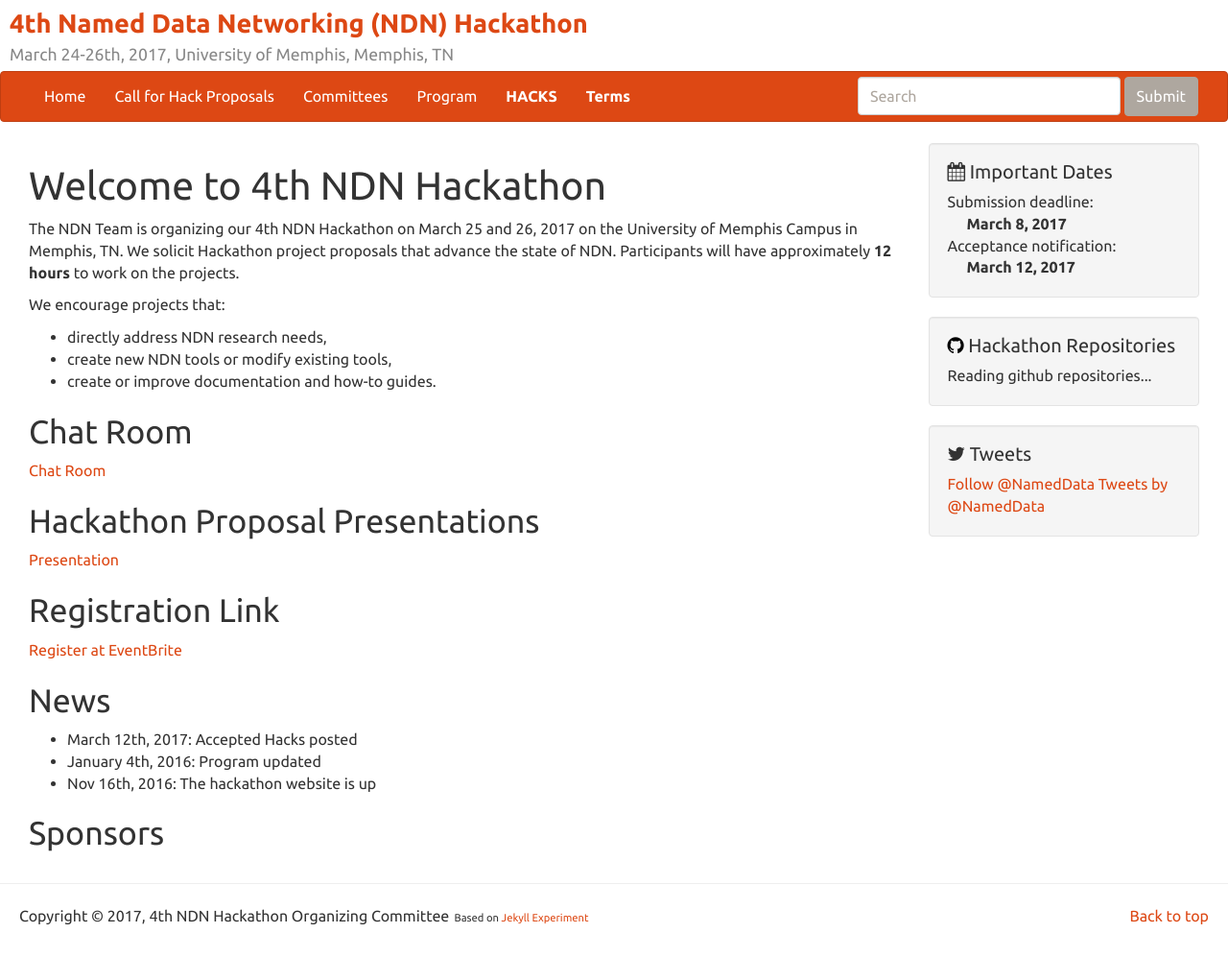
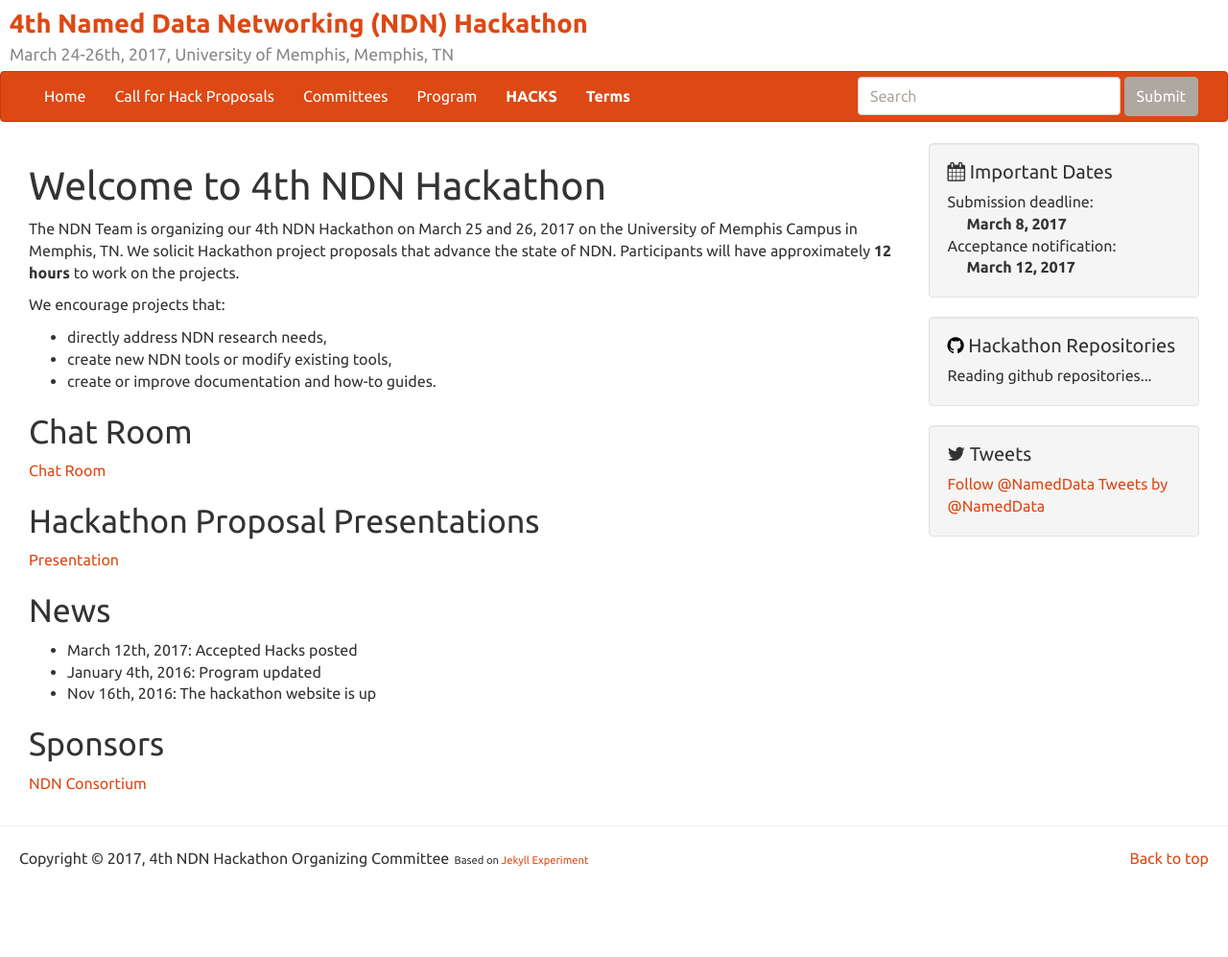
Before and after one commit to 4th-ndn-hackathon/4th-ndn-hackathon, a Jekyll site: the page built from index.md, in a window 1280 px wide. Shown: the whole page at 96% size. Built offline with Jekyll 4.4.1, drawn with Linux system fonts in a browser that asks for light colours; comment, search, counter and statistics services are not loaded; after the commit the page ends 937 px from its top, so only the background shows below that.

Commit message:
update index

```diff
--- a/index.md
+++ b/index.md
@@ -20,10 +20,6 @@ We encourage projects that:
 [Presentation](assets/hackathon-presentations.pdf)
 
 
-## Registration Link
-
-[Register at EventBrite](https://www.eventbrite.com/e/4th-ndn-hackathon-tickets-29700938306)
-
 ## News
 
 - March 12th, 2017: Accepted Hacks posted
@@ -31,3 +27,4 @@ We encourage projects that:
 - Nov 16th, 2016: The hackathon website is up
 
 ## Sponsors
+[NDN Consortium](https://named-data.net/consortium/)
```
